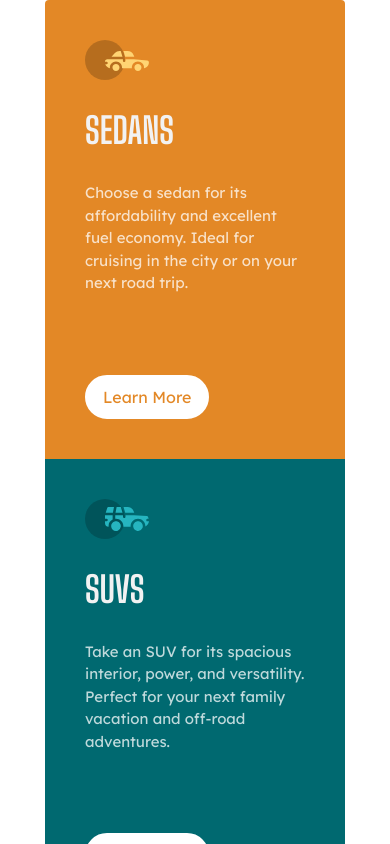
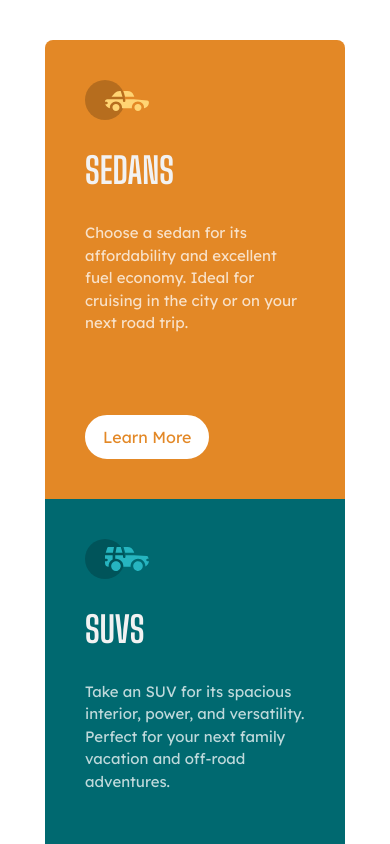
Before and after one commit to CreatureGeorge/tailwind-lern, a Next.js app: page /3-column in a window 390 px wide. Shown: the top 844 px of the page. Built offline with nearby package versions, Linux system fonts and the light colour scheme.

Commit message:
updated styling

```diff
--- a/pages/3-column/index.jsx
+++ b/pages/3-column/index.jsx
@@ -31,12 +31,12 @@ export default function ThreeColumn() {
         <link rel="shortcut icon" type="image/png" sizes="32x32" href="/images/qr-code/favicon-32x32.png" />
         <title>Frontend Mentor | 3 Column</title>
       </Head>
-      <main class="flex w-screen h-screen">
+      <main class="flex w-screen h-screen py-10">
         <div class="flex flex-col md:flex-row m-auto">
           {
             cardInfo.map(card => {
               return (
-              <div key={card.title} class={`first:rounded-t last:rounded-b w-[300px] md:basis-2/6 md:first:rounded-l md:last:rounded-r md:first:rounded-none md:last:rounded-none ${card.bgcolor} p-10`}>
+              <div key={card.title} class={`first:rounded-t-lg last:rounded-b-lg w-[300px] md:basis-2/6 md:first:rounded-l-lg md:last:rounded-r-lg md:first:rounded-none md:last:rounded-none ${card.bgcolor} p-10`}>
                 <img src={card.image}/>
                 <div class="mb-20">
                   <div class="font-big-shoulders uppercase text-verylightgray text-[36px] my-6">{card.title}</div>
```
